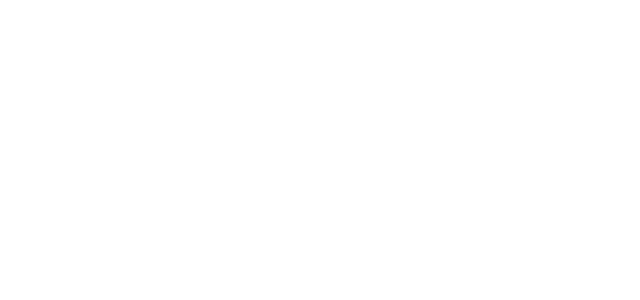
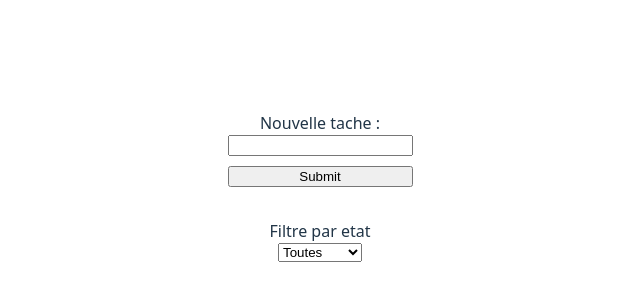
Before and after one commit to gitdreadeurz/IntroReact, a React (Vite) app: page / in a window 1280 px wide. Shown: the part 214-514 px from the top of the page, without its empty margins (320-960 px from the left). Built offline with nearby package versions, Linux system fonts and the light colour scheme.

Commit message:
Commit avec les 7  exercices

```diff
--- a/src/pages/ToDoList.jsx
+++ b/src/pages/ToDoList.jsx
@@ -2,11 +2,108 @@ import { useState } from "react";
 
 
 function ToDoList() {
-    const [taches,UseTaches] = useState([]);
-    const [id,setId] = useState(1)
+    // Un état tasks avec comme valeur par defaut un [] -> Cet état va stocker toutes les taches
+    const [tasks,setTasks] = useState([]);
+    // Un etat task avec comme valeur par defaut un {} -> Cet état va stocker la tache que l'on est en train d'ajouter
+    const [task,setTask] = useState({})
+    const [state, setState] = useState("Toutes");
+
+    // handleSubmit
+    const handleSubmit = (e) => {
+        e.preventDefault();
+        // Vous allez construire un object pour que l'on puisse l'ajouter au tableau tasks
+        // {id: tasks.lentgh + 1, title: task.title, done: false}
+        setTasks([...tasks, {id : tasks.length + 1, title : task.title, done : false}])
+    }
+
+    // handleChange avec en paramatre une task(element du .map)
+    const handleChange = (element) => {
+        console.log(element);
+        // On va aller chercher l'element correspondant dans le tableau tasks .find
+        let elementToChange = tasks.findIndex((e) => {
+            return e.id == element.id;
+        })
+
+        // newTasks va contenir toutes mes taches, les anciennes et celles modifié.
+        let newTasks = [...tasks];
+        // Une fois trouvé on va mettre a jour la valeur de done de cet object
+        // newTasks[elementToChange] c'est l'objet {id: , title: , done: } que je vais modifier
+        newTasks[elementToChange] = {
+            // copie collle tout l'object
+            ...newTasks[elementToChange],
+            // Je change la valeur de done en mettant l'inverse de la valeur actuelle
+            done: !newTasks[elementToChange].done
+        }
+        // On va mettre a jour tasks avec setTasks et ce nouvel objet
+        setTasks(newTasks);
+    }
+
+    const handleDelete = (element) => {
+        // Trouve la position de mon element dans le tableau
+        let elementIndex = tasks.findIndex((e) => {
+            return e.id == element.id;
+        })
+        // copie le tableau
+        let newTasks = [...tasks];
+
+        // supprimer l'element
+        newTasks.splice(elementIndex, 1);
+
+        setTasks(newTasks)
+    }
+
 
     return <>
-    <form></form>
+    {/* formulaire avec un onSubmit qui appelle la function handleSubmit */}
+    <form style={{display : "flex", flexDirection : "column"}}
+    onSubmit={handleSubmit}>
+        <label htmlFor="task">Nouvelle tache :</label>
+    {/* input pour le title qui aura comme valeur task.title */}
+        <input type="text" id="task" value={task.title} style={{marginBottom : "10px"}} onChange={(e) => {setTask({title : e.target.value})}}/>
+    {/* input/button type submit */}
+        <input type="submit"  />
+    {/* tasks.map pour parcourir les taches */}
+        <ul style={{listStyle : "none"}}>
+        {tasks.map((element) => {
+            // Le key est l'equivalent d'un id, ne pas oublier de le mettre
+            if (state == "Actives" && element.done == false) {
+                return <li key={element.id}
+                style={{textDecoration : element.done ? 'line-through' : ""}}
+                > {element.title}
+                <input type="checkbox" checked={element.done} onChange={() => {handleChange(element)}} />
+                {/* <input type="checkbox" value={element.done} onChange={(e) => {(e) => {element.done = !element.done}}} /> */}
+                <button onClick={() => {handleDelete(element)}}>Delete</button>
+                </li>
+            } else if (state == "Terminees" && element.done == true) {
+                return <li key={element.id}
+                style={{textDecoration : element.done ? 'line-through' : ""}}
+                > {element.title}
+                <input type="checkbox" checked={element.done} onChange={() => {handleChange(element)}} />
+                {/* <input type="checkbox" value={element.done} onChange={(e) => {(e) => {element.done = !element.done}}} /> */}
+                <button onClick={() => {handleDelete(element)}}>Delete</button>
+                </li>
+            } else if (state == "Toutes") {
+                return <li key={element.id}
+                style={{textDecoration : element.done ? 'line-through' : ""}}
+                > {element.title}
+                <input type="checkbox" checked={element.done} onChange={() => {handleChange(element)}} />
+                {/* <input type="checkbox" value={element.done} onChange={(e) => {(e) => {element.done = !element.done}}} /> */}
+                <button onClick={() => {handleDelete(element)}}>Delete</button>
+                </li>
+            }
+        })}
+        </ul>
+    {/* afficher le title et la checkbox ci dessous */}
+    {/* input(checkbox) pour la valeur de 'done' -> cette input aura onChange pour modifier
+    l'objet task afficher */}
+    </form>
+
+    <label htmlFor="state">Filtre par etat</label>
+    <select name="state" id="state" value={state} onChange={(e) => {setState(e.target.value);}}>
+        <option value="Toutes">Toutes</option>
+        <option value="Actives">Actives</option>
+        <option value="Terminees">Terminees</option>
+    </select>
     </>
 }
 
```
